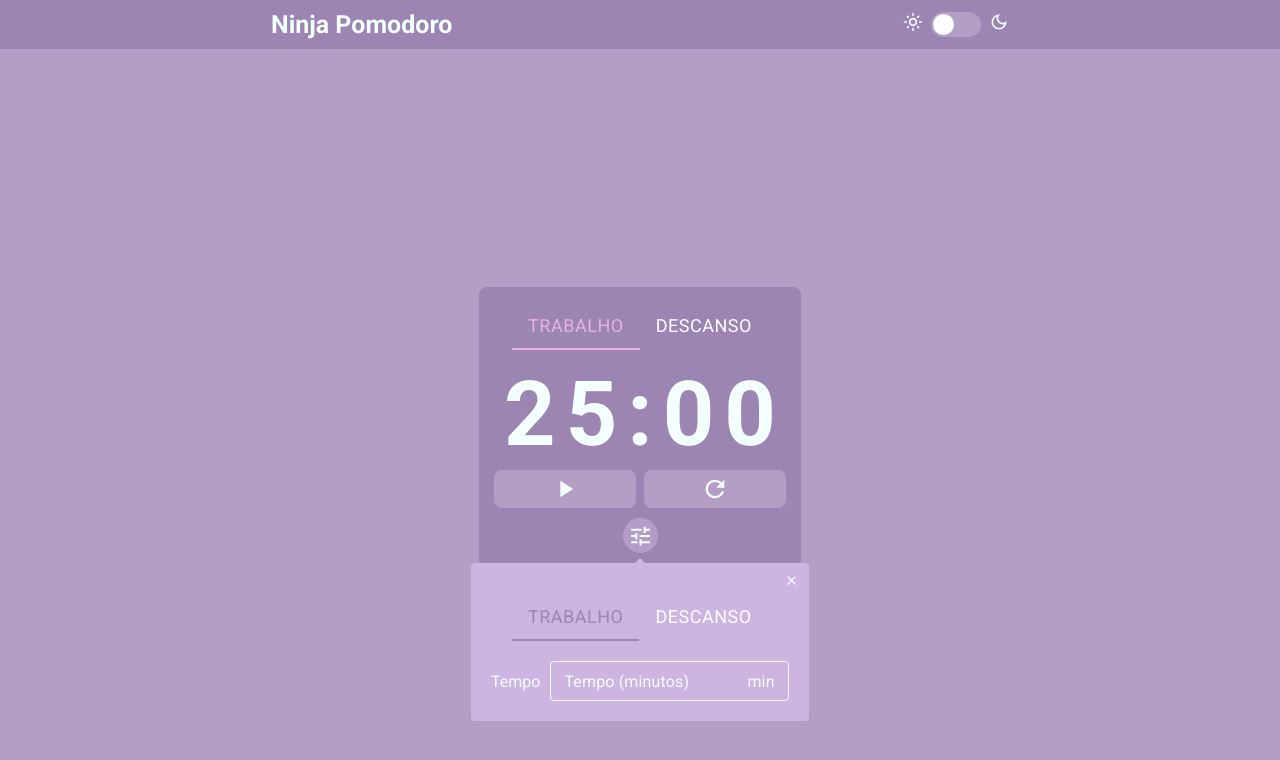
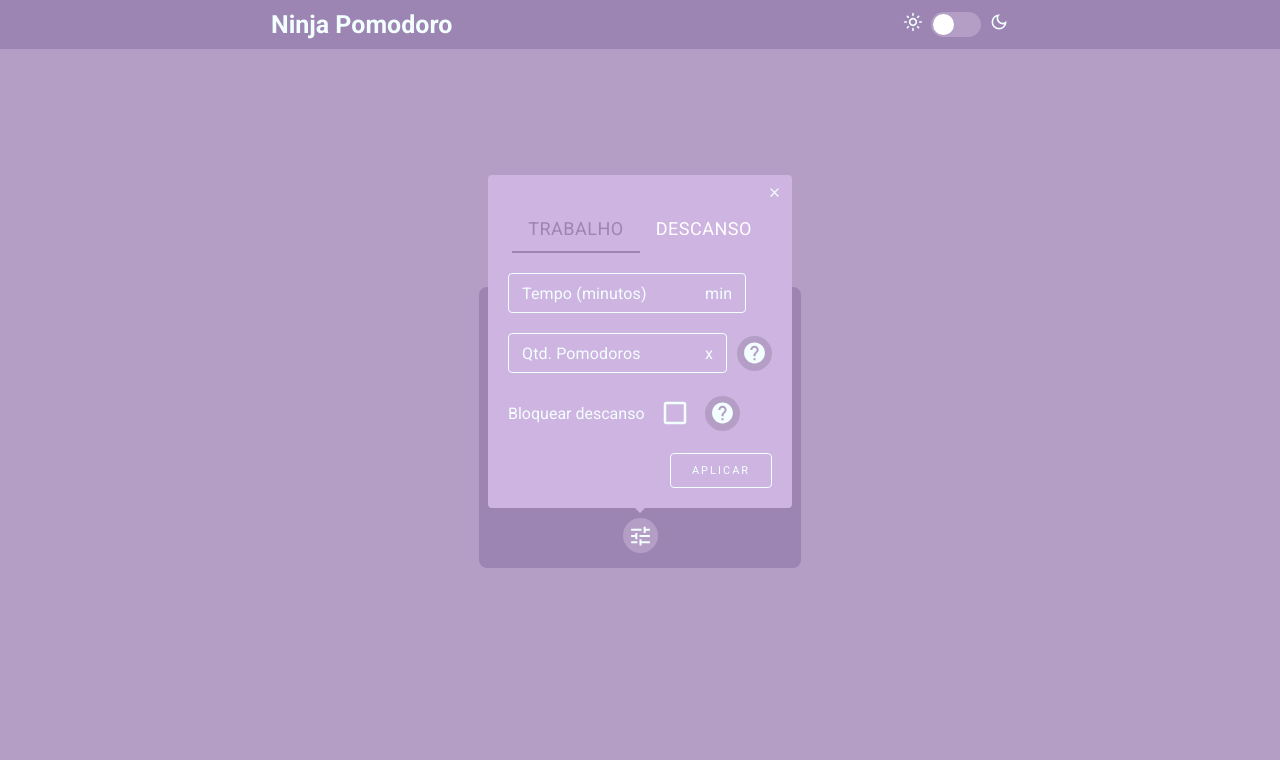
Before and after one commit to soaresgus/ninja-pomodoro, a React (Vite) app: page / in a window 1280 px wide. Both pictures are taken after a click on the button 640 px from the left and 535 px from the top of the page. Shown: the top 760 px of the page. Built offline with nearby package versions, Linux system fonts and the light colour scheme.

Commit message:
Create job timer mode configurations form;

```diff
--- a/src/components/ConfigurationsForm/index.tsx
+++ b/src/components/ConfigurationsForm/index.tsx
@@ -1,11 +1,17 @@
+import { HoverButtonTrigger } from "../PopoverButton/styles";
+import * as HoverCard from '@radix-ui/react-hover-card';
+
 import { TimerModeTabs } from "../TimerModeTabs";
-import { Container, InputContainer, StyledInput } from "./styles";
+import { Container, InputContainer, StyledInput, FormContainer, PopoverText, StyledCheckbox, FormFooter, StyledButton } from "./styles";
+
+import { MdHelp } from 'react-icons/md'
+import { PopoverButton } from "../PopoverButton";
 
 export function ConfigurationsForm() {
+    const HoverButton = HoverCard.Root;
     const jobForm = (
-        <>
+        <FormContainer>
             <InputContainer>
-                <label htmlFor="job-time">Tempo</label>
                 <StyledInput
                     type="text"
                     id="job-time"
@@ -18,7 +24,52 @@ export function ConfigurationsForm() {
                     }}
                 />
             </InputContainer>
-        </>
+
+            <InputContainer>
+                <StyledInput
+                    type="text"
+                    id="qtd-pomodoro"
+                    label="Qtd. Pomodoros"
+                    variant="outlined"
+                    size="small"
+                    InputProps={{
+                        inputMode: 'numeric',
+                        endAdornment: <label htmlFor="qtd-pomodoro">x</label>,
+                    }}
+                />
+                <PopoverButton
+                    icon={<MdHelp />}
+                    paleteColor='light'
+                >
+                    <PopoverText>
+                        Define o tempo automaticamente pela quantidade de pomodoros.
+                        <p>[1x = 25 min]</p>
+                    </PopoverText>
+                </PopoverButton>
+            </InputContainer>
+
+            <InputContainer>
+                <label htmlFor="block-rest">Bloquear descanso</label>
+                <StyledCheckbox sx={{ '& .MuiSvgIcon-root': { fontWeight: 1 } }} id="block-rest" />
+                <PopoverButton
+                    icon={<MdHelp />}
+                    paleteColor='light'
+                >
+                    <PopoverText>
+                        Bloqueia o temporizador de descanso enquanto o de trabalho não encerra.
+                    </PopoverText>
+                </PopoverButton>
+            </InputContainer>
+
+            <FormFooter>
+                <StyledButton
+                    variant="outlined"
+                    size="large"
+                >
+                    Aplicar
+                </StyledButton>
+            </FormFooter>
+        </FormContainer >
     )
 
     const restForm = (
--- a/src/components/ConfigurationsForm/styles.ts
+++ b/src/components/ConfigurationsForm/styles.ts
@@ -1,5 +1,6 @@
-import { TextField } from '@mui/material';
+import { Button, Checkbox, TextField } from '@mui/material';
 import styled from 'styled-components';
+import { HoverButtonContent, HoverButtonArrow } from '../PopoverButton/styles';
 
 export const Container = styled.div`
     display: flex;
@@ -10,21 +11,73 @@ export const Container = styled.div`
 
 export const InputContainer = styled.div`
     display: flex;
-    justify-content: space-between;
     align-items: center;
     gap: 1rem
 `;
 
 export const StyledInput = styled(TextField)`
     && {
-        .MuiOutlinedInput-root, .MuiInputLabel-root {
+        & .MuiOutlinedInput-root, .MuiInputLabel-root {
             font-size: 1.6rem;
             color: ${props => props.theme.colors.text};
-        }
 
-        .MuiOutlinedInput-notchedOutline {
-            border-color: ${props => props.theme.colors.text};
+            & .MuiOutlinedInput-notchedOutline {
+                border-color: ${props => props.theme.colors.text};
+            }
 
+            &.Mui-focused {
+                &.MuiInputLabel-root {
+                    color: ${props => props.theme.colors.primary};
+                }
+
+                & .MuiOutlinedInput-notchedOutline {
+                     border-color: ${props => props.theme.colors.primary};
+                }
+            }
         }
     }
 `;
+
+export const StyledCheckbox = styled(Checkbox)`
+    && {
+        padding: .5rem;
+        color: ${props => props.theme.colors.text};
+        & .MuiSvgIcon-root {
+            font-size: 3rem;
+        }
+
+        &.Mui-checked {
+            color: ${props => props.theme.colors.primary};
+        }
+    }
+`
+
+export const StyledButton = styled(Button)`
+    && {
+        color: ${props => props.theme.colors.text};
+        font-size: 1.1rem;
+        letter-spacing: 0.2rem;
+        border-color: ${props => props.theme.colors.text};
+        &:hover {
+            background-color: ${props => props.theme.colors.light};
+            border-color: ${props => props.theme.colors.light};
+        }
+    }
+`;
+
+export const FormContainer = styled.div`
+    display: flex;
+    flex-direction: column;
+    gap: 2rem
+`;
+
+export const FormFooter = styled.div`
+    display: flex;
+    flex-direction: column;
+    justify-content: center;
+    align-items: flex-end;
+`;
+
+export const PopoverText = styled.span`
+    max-width: 26rem;
+`;
--- a/src/components/PopoverButton/index.tsx
+++ b/src/components/PopoverButton/index.tsx
@@ -9,10 +9,11 @@ interface props {
     title?: string,
     icon: any,
     children?: React.ReactNode,
-    paleteColor?: 'primary' | 'secondary' | 'hover' | 'light' | 'text'
+    paleteColor?: 'primary' | 'secondary' | 'hover' | 'light' | 'text',
+    direction?: 'top' | 'bottom' | 'left' | 'right'
 }
 
-export function PopoverButton({ title, icon, children, paleteColor }: props) {
+export function PopoverButton({ title, icon, children, paleteColor, direction }: props) {
     const HoverButton = HoverCard.Root;
 
     const PopoverRoot = Popover.Root;
@@ -24,21 +25,23 @@ export function PopoverButton({ title, icon, children, paleteColor }: props) {
                         {icon}
                     </HoverButtonTrigger>
 
-                    <HoverButtonContent color={paleteColor}>
-                        {
-                            title && <span>{title}</span>
-                        }
-                        <HoverButtonArrow />
-                    </HoverButtonContent>
+                    {
+                        title && (
+                            <HoverButtonContent color={paleteColor}>
+                                <span>{title}</span>
+                                <HoverButtonArrow />
+                            </HoverButtonContent>
+                        )
+                    }
                 </HoverButton>
             </PopoverTrigger>
 
-            <PopoverContent color={paleteColor}>
+            <PopoverContent color={paleteColor} side={direction}>
                 <PopoverClose>
                     <MdClose size={15} />
                 </PopoverClose>
                 {children}
-                <PopoverArrow />
+                <PopoverArrow color={paleteColor} />
             </PopoverContent>
         </PopoverRoot>
     )
--- a/src/components/PopoverButton/styles.ts
+++ b/src/components/PopoverButton/styles.ts
@@ -10,7 +10,7 @@ const FadeAnimation = keyframes`
 `
 
 const ArrowStyle = css`
-    fill: ${props => props.theme.colors.hover};
+    fill: ${props => props.theme.colors[props.color || 'hover']};;
     margin-bottom: .5rem;
 `;
 
```
